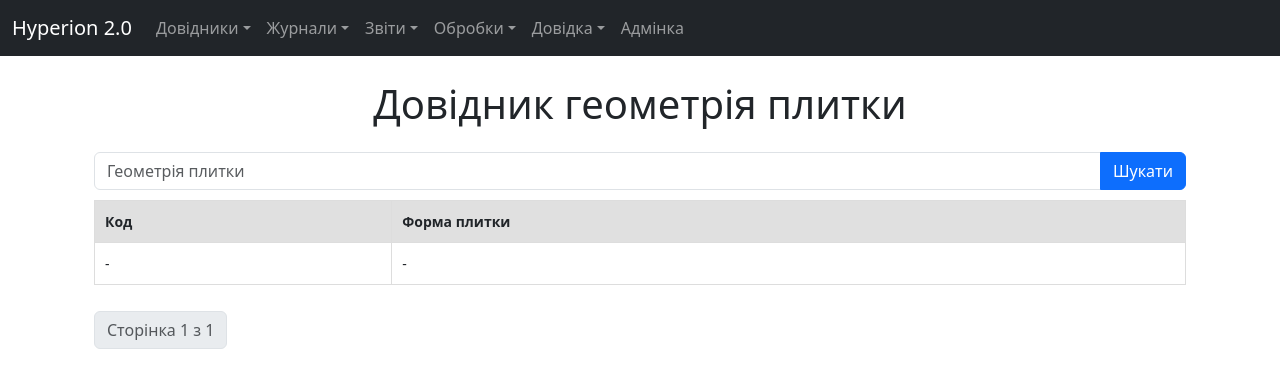
After one commit to RostislavB74/Team_challenge_2, a Django app: page /tiles/geometry/ in a window 1280 px wide. The commit adds this page. Shown: the top 388 px of the page. Run offline with Django 5.2, Linux system fonts and the light colour scheme; tables that the repository leaves empty hold one stand-in row (values such as "Sample post").

Commit message:
add geometry

```diff
--- a/hyperion/navigation/templates/navigation/partials/navbar.html
+++ b/hyperion/navigation/templates/navigation/partials/navbar.html
@@ -22,7 +22,7 @@
                                 <li><a class="dropdown-item" href="{% url 'tiles:collections_tiles_list' %}">Колекції</a></li>
                                 <li><a class="dropdown-item" href="{% url 'tiles:tiles_types_list' %}">Типи плитки</a></li>
                                 <li><a class="dropdown-item" href="{% url 'tiles:caliber_list' %}">Калібри плитки</a></li>
-                                <li><a class="dropdown-item" href="#">Геометрія плитки</a></li>
+                                <li><a class="dropdown-item" href="{% url 'tiles:geometry_tiles_list' %}">Геометрія плитки</a></li>
                                 <li><a class="dropdown-item" href="{% url 'tiles:design_list' %}">Дизайни</a></li>
                                 <li><a class="dropdown-item" href="{% url 'tiles:product_quality_list' %}">Сорти плитки</a></li>
                                 <li><a class="dropdown-item" href="#">Відтінки</a></li>
--- /dev/null
+++ b/hyperion/tiles/templates/tiles/geometry_tiles_list.html
@@ -0,0 +1,37 @@
+{% extends "navigation/base.html" %}
+{% load static %}
+{% block title %}Геометрія плитки{% endblock %}
+
+{% block content %}
+    <link rel="stylesheet" href="{% static 'css/section_detail.css' %}">
+    <div class="container-fluid"> <!-- Зміна на container-fluid -->
+        <h1 class="text-center my-4">Довідник геометрія плитки</h1>
+        <form method="get" class="search-form">
+            <div class="input-group">
+                <input type="text" name="search" class="form-control" placeholder="Геометрія плитки"
+                       value="{{ request.GET.search }}">
+                <button type="submit" class="btn btn-primary">Шукати</button>
+            </div>
+        </form>
+        <div class="table-container">
+            <table class="table table-bordered">
+                <thead>
+                    <tr>
+                        <th class="col-caliber">Код</th>
+                        <th class="col-description">Форма плитки</th>
+
+                    </tr>
+                </thead>
+                <tbody>
+                    {% for geometry in page_obj %}
+                    <tr>
+                        <td>{{ caliber.id|default:"-" }}</td>
+                        <td>{{ caliber.name|default:"-" }}</td>
+                    </tr>
+                    {% endfor %}
+                </tbody>
+            </table>
+        </div>
+    {% include "tiles/pagination_partial.html" %}
+</div>
+{% endblock %}
--- a/hyperion/tiles/urls.py
+++ b/hyperion/tiles/urls.py
@@ -10,6 +10,7 @@
     path("quality/", views.ProductQualityListView, name="product_quality_list"),
     path("product-types/", views.ProductTypesListView, name="product_types_list"),
     path("tiles/options/", views.filtered_options, name="filtered_options"),
+    path("geometry/", views.ProductGeometryListView, name="geometry_tiles_list"),  # path("geometry/", views.ProductGeometryListView, name="geometry_list"),
     # path('designs/', tile_list, name='tile_list'),
     # path('caliber/', caliber_tile_list, name='caliber_tile_list'),
 ]
--- a/hyperion/tiles/views.py
+++ b/hyperion/tiles/views.py
@@ -7,6 +7,7 @@
     TileTypes,
     ProductTypes,
     ProductGroups,
+    TileGeometry,
     Quality,
 )
 from django.http import JsonResponse
@@ -229,8 +230,16 @@
 
 
 def ProductQualityListView(request):
-    product_groups = Quality.objects.all()
-    paginator = Paginator(product_groups, 50)  # 50 записів на сторінку
+    product_quality = Quality.objects.all()
+    paginator = Paginator(product_quality, 50)  # 50 записів на сторінку
     page_number = request.GET.get("page")
     page_obj = paginator.get_page(page_number)
     return render(request, "tiles/product_quality_list.html", {"page_obj": page_obj})
+
+
+def ProductGeometryListView(request):
+    product_geometry = TileGeometry.objects.all()
+    paginator = Paginator(product_geometry, 50)  # 50 записів на сторінку
+    page_number = request.GET.get("page")
+    page_obj = paginator.get_page(page_number)
+    return render(request, "tiles/geometry_tiles_list.html", {"page_obj": page_obj})
```
Also changed, not shown: 1 other file.
